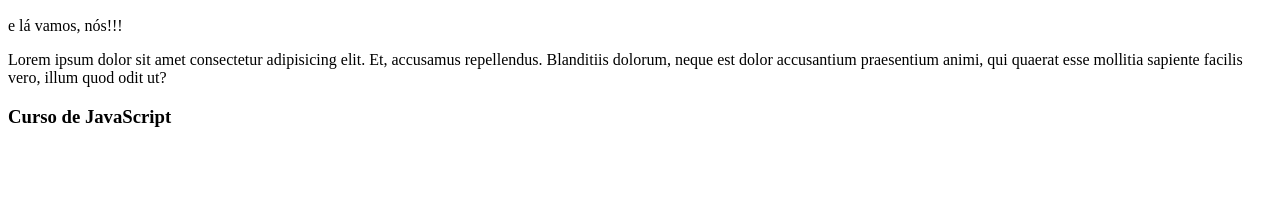
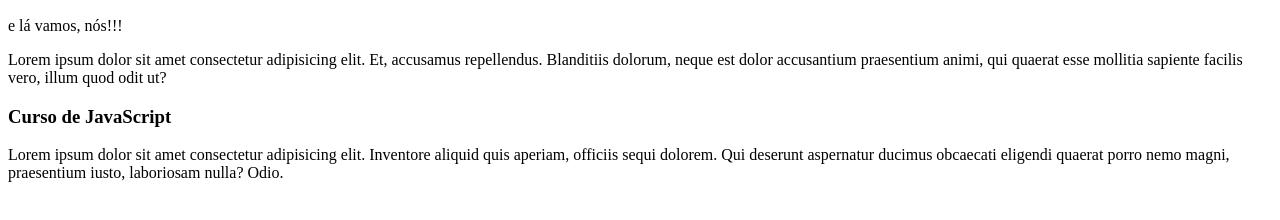
Before and after one commit to WellingtonKalebi23/Ola-Mundo, a plain HTML site: page site-exemplo/index.html in a window 1280 px wide. Shown: the part 110-330 px from the top of the page. Drawn offline with Linux system fonts and the light colour scheme.

Commit message:
falto palavras no conteudo

```diff
--- a/site-exemplo/index.html
+++ b/site-exemplo/index.html
@@ -21,6 +21,10 @@
     </p>
     <article>
         <h3>Curso de JavaScript</h3>
+        <p>Lorem ipsum dolor sit amet consectetur adipisicing elit.
+            Inventore aliquid quis aperiam, officiis sequi dolorem.
+            Qui deserunt aspernatur ducimus obcaecati eligendi quaerat porro nemo magni,
+             praesentium iusto, laboriosam nulla? Odio.</p>
     </article>
 </body>
 </html>
```
